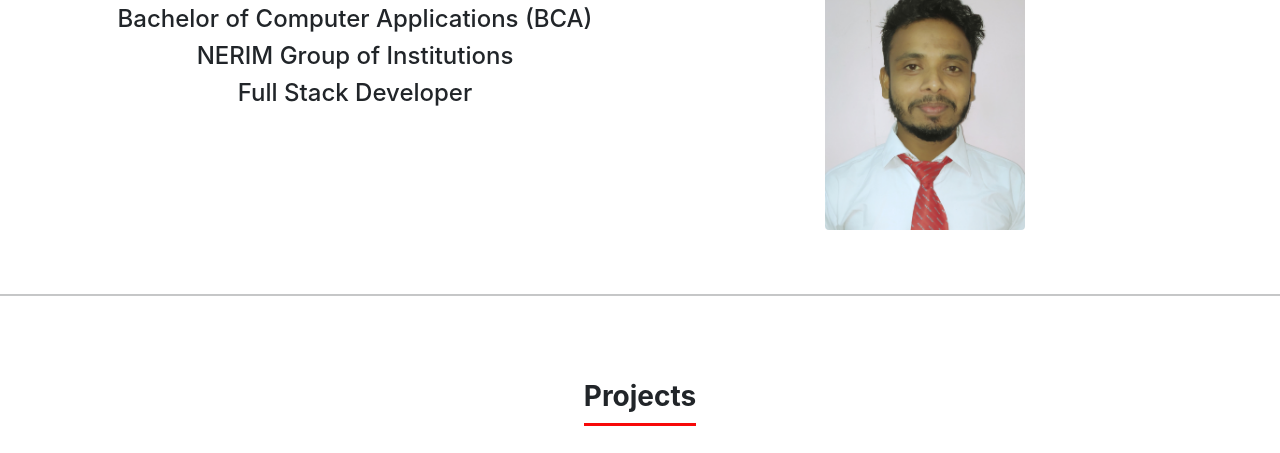
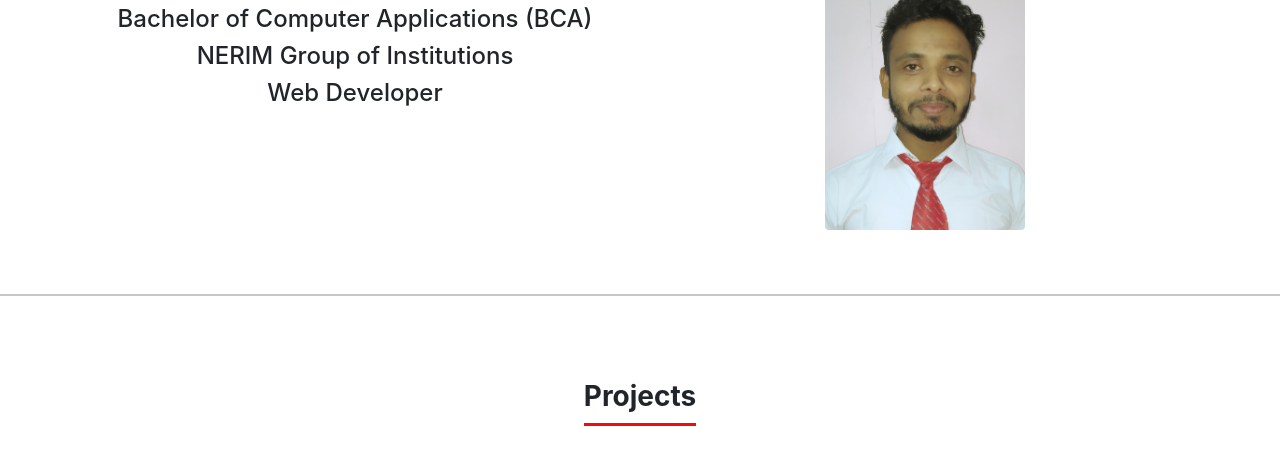
Before and after one commit to Mushtaque-Ahmed/MushtaqueAhmed, a plain HTML site: page index.html in a window 1280 px wide. Shown: the part 219-672 px from the top of the page. Drawn offline with nearby package versions, Linux system fonts and the light colour scheme.

Commit message:
Update index.html

```diff
--- a/index.html
+++ b/index.html
@@ -96,7 +96,7 @@
             <p class="h3"> Mushtaque Ahmed</p>
             <p class="h4">Bachelor of Computer Applications (BCA)</p>
             <p class="h4">NERIM Group of Institutions</p>
-            <p class="h4">Full Stack Developer </p>
+            <p class="h4">Web Developer </p>
 
           </div>
           <div class="col-md-6">
```
